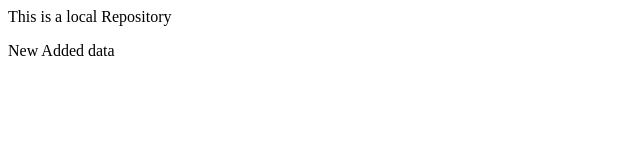
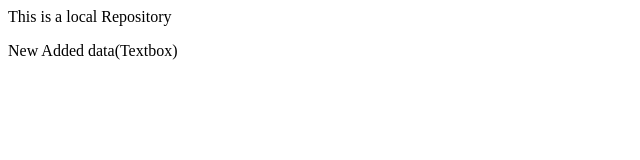
Before and after one commit to DhanashriNirmal/LocalRepo1, a plain HTML site: page index.html in a window 1280 px wide. Shown: the full height of the page, 0-640 px from the left. Drawn offline with Linux system fonts and the light colour scheme.

Commit message:
Textbox added

```diff
--- a/index.html
+++ b/index.html
@@ -1,2 +1,2 @@
 <p>This is a local Repository</p>
-<p>New Added data</p>
+<p>New Added data(Textbox)</p>
```
